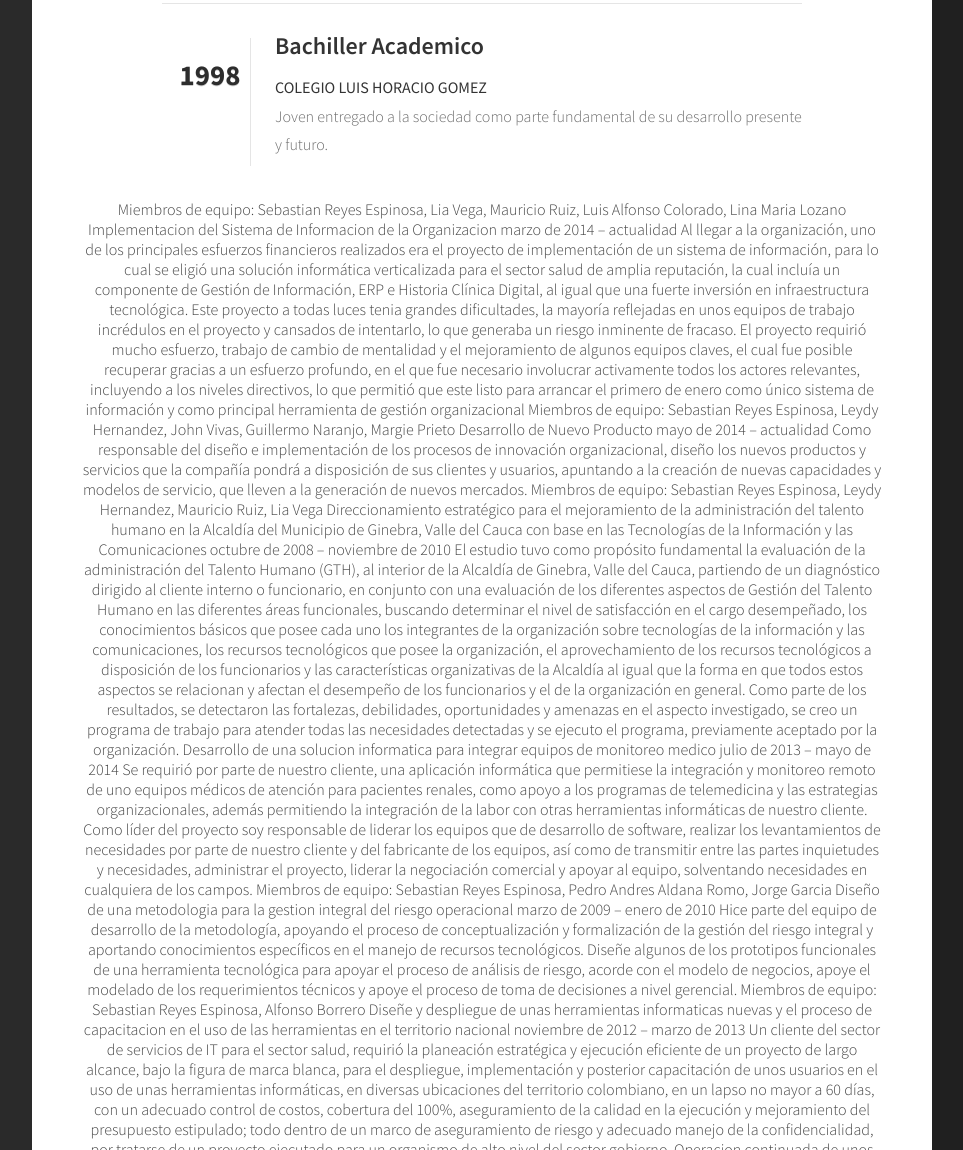
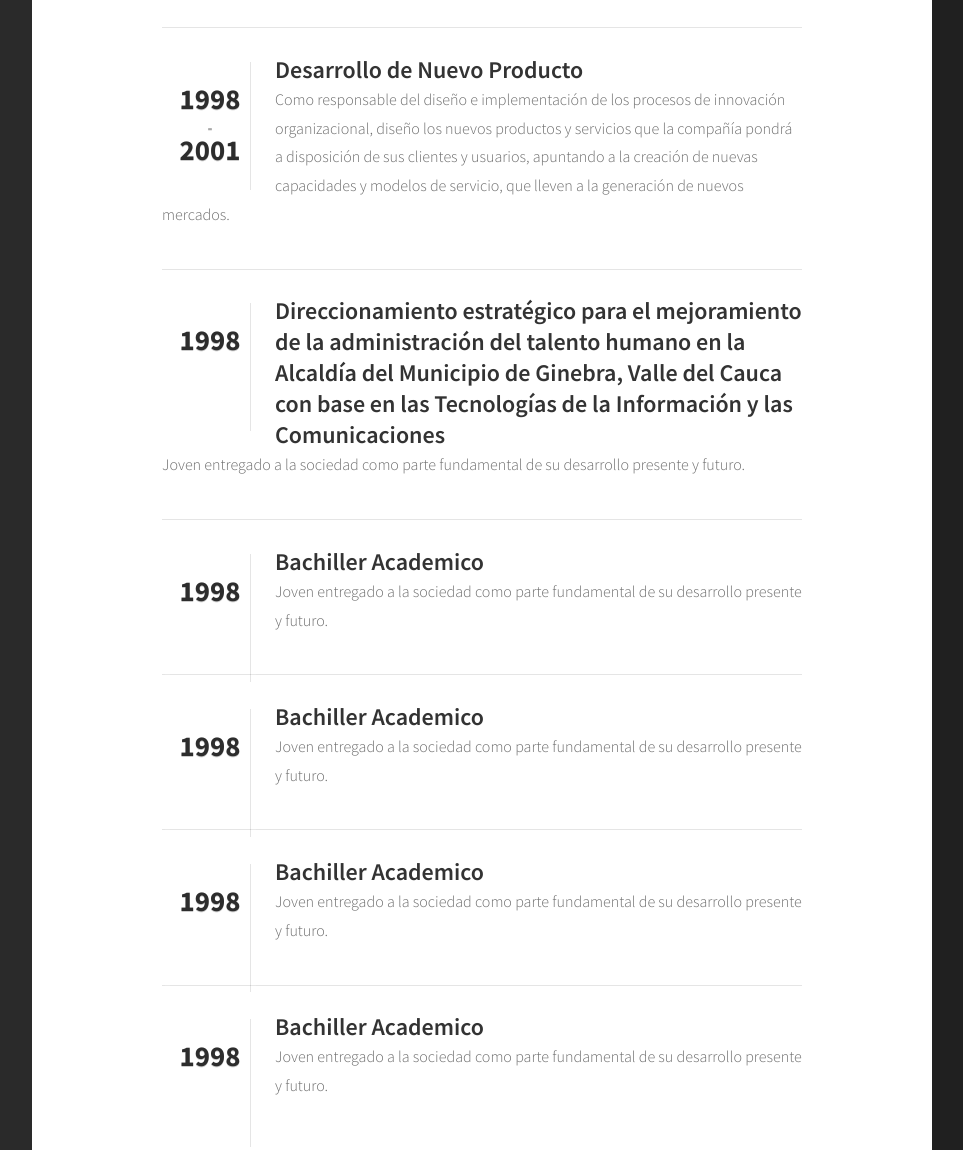
Before and after one commit to sebastian-code/web_portfolio, a plain HTML site: page pages/projects.html in a window 1280 px wide. Shown: the part 843-1993 px from the top of the page, without its empty margins (308-1271 px from the left). Drawn offline with Linux system fonts and the light colour scheme.

Commit message:
Se actualiza informacion de la pagina de proyectos

```diff
--- a/pages/projects.html
+++ b/pages/projects.html
@@ -53,65 +53,44 @@ Version 1.2.34
 				</li>
 				<li>
 					<p class="date"><b>1998</b> - <b>2001</b></p>
-					<h2>Profesional en Administracion</h2>
-					<h3>Escuela Naval Almirante Padilla - Armada Nacional</h3>
-					<p>Profesional universitario en ciencias administrativas, enfocado en la gestion de recursos organizacionales claves y la planeacion estrategica en areas multidisciplinarias.</p>
+					<h2>Implementacion del Sistema de Informacion de la Organizacion</h2>
+					<p>Al llegar a la organización, uno de los principales esfuerzos financieros realizados era el proyecto de implementación de un sistema de información, para lo cual se eligió una solución informática verticalizada para el sector salud de amplia reputación, la cual incluía un componente de Gestión de Información, ERP e Historia Clínica Digital, al igual que una fuerte inversión en infraestructura tecnológica.</p>
+					<p>Este proyecto a todas luces tenia grandes dificultades, la mayoría reflejadas en unos equipos de trabajo incrédulos en el proyecto y cansados de intentarlo, lo que generaba un riesgo inminente de fracaso. El proyecto requirió mucho esfuerzo, trabajo de cambio de mentalidad y el mejoramiento de algunos equipos claves, el cual fue posible recuperar gracias a un esfuerzo profundo, en el que fue necesario involucrar activamente todos los actores relevantes, incluyendo a los niveles directivos, lo que permitió que este listo para arrancar el primero de enero como único sistema de información y como principal herramienta de gestión organizacional</p>
 				</li>
 				<li>
 					<p class="date"><b>1998</b> - <b>2001</b></p>
-					<h2>Oficial Naval en el grado de Teniente de Coberbeta</h2>
-					<h3>Escuela Naval Almirante Padilla - Armada Nacional</h3>
-					<p>Profesional en ciencias militares con entrenamiento de excelencia a nivel fisico, tecnico, tactico y etico, enfocado en la obtencion de resultados, el liderazgo de equipos, el trabajo bajo presion y el desempeño de en entornos adversos.</p>
+					<h2>Desarrollo de Nuevo Producto</h2>
+					<p>Como responsable del diseño e implementación de los procesos de innovación organizacional, diseño los nuevos productos y servicios que la compañía pondrá a disposición de sus clientes y usuarios, apuntando a la creación de nuevas capacidades y modelos de servicio, que lleven a la generación de nuevos mercados.</p>
+				</li>
+				<li>
+					<p class="date"><b>1998</b></p>
+					<h2>Direccionamiento estratégico para el mejoramiento de la administración del talento humano en la Alcaldía del Municipio de Ginebra, Valle del Cauca con base en las Tecnologías de la Información y las Comunicaciones</h2>
+					<p>Joven entregado a la sociedad como parte fundamental de su desarrollo presente y futuro.</p>
 				</li>
 				<li>
 					<p class="date"><b>1998</b></p>
 					<h2>Bachiller Academico</h2>
-					<h3>Colegio Luis Horacio Gomez</h3>
+					<p>Joven entregado a la sociedad como parte fundamental de su desarrollo presente y futuro.</p>
+				</li>
+				<li>
+					<p class="date"><b>1998</b></p>
+					<h2>Bachiller Academico</h2>
+					<p>Joven entregado a la sociedad como parte fundamental de su desarrollo presente y futuro.</p>
+				</li>
+				<li>
+					<p class="date"><b>1998</b></p>
+					<h2>Bachiller Academico</h2>
+					<p>Joven entregado a la sociedad como parte fundamental de su desarrollo presente y futuro.</p>
+				</li>
+				<li>
+					<p class="date"><b>1998</b></p>
+					<h2>Bachiller Academico</h2>
 					<p>Joven entregado a la sociedad como parte fundamental de su desarrollo presente y futuro.</p>
 				</li>
 			</ul>
 			<div>
 
 
-
-
-
-				Miembros de equipo:
-
-				        Sebastian Reyes Espinosa,
-				        Lia Vega,
-				        Mauricio Ruiz,
-				        Luis Alfonso Colorado,
-				        Lina Maria Lozano
-
-				Implementacion del Sistema de Informacion de la Organizacion
-				marzo de 2014 – actualidad
-
-				Al llegar a la organización, uno de los principales esfuerzos financieros realizados era el proyecto de implementación de un sistema de información, para lo cual se eligió una solución informática verticalizada para el sector salud de amplia reputación, la cual incluía un componente de Gestión de Información, ERP e Historia Clínica Digital, al igual que una fuerte inversión en infraestructura tecnológica.
-
-				Este proyecto a todas luces tenia grandes dificultades, la mayoría reflejadas en unos equipos de trabajo incrédulos en el proyecto y cansados de intentarlo, lo que generaba un riesgo inminente de fracaso. El proyecto requirió mucho esfuerzo, trabajo de cambio de mentalidad y el mejoramiento de algunos equipos claves, el cual fue posible recuperar gracias a un esfuerzo profundo, en el que fue necesario involucrar activamente todos los actores relevantes, incluyendo a los niveles directivos, lo que permitió que este listo para arrancar el primero de enero como único sistema de información y como principal herramienta de gestión organizacional
-
-				Miembros de equipo:
-
-				        Sebastian Reyes Espinosa,
-				        Leydy Hernandez,
-				        John Vivas,
-				        Guillermo Naranjo,
-				        Margie Prieto
-
-				Desarrollo de Nuevo Producto
-				mayo de 2014 – actualidad
-
-				Como responsable del diseño e implementación de los procesos de innovación organizacional, diseño los nuevos productos y servicios que la compañía pondrá a disposición de sus clientes y usuarios, apuntando a la creación de nuevas capacidades y modelos de servicio, que lleven a la generación de nuevos mercados.
-
-				Miembros de equipo:
-
-				        Sebastian Reyes Espinosa,
-				        Leydy Hernandez,
-				        Mauricio Ruiz,
-				        Lia Vega
-
-				Direccionamiento estratégico para el mejoramiento de la administración del talento humano en la Alcaldía del Municipio de Ginebra, Valle del Cauca con base en las Tecnologías de la Información y las Comunicaciones
 				octubre de 2008 – noviembre de 2010
 
 				El estudio tuvo como propósito fundamental la evaluación de la administración del Talento Humano (GTH), al interior de la Alcaldía de Ginebra, Valle del Cauca, partiendo de un diagnóstico dirigido al cliente interno o funcionario, en conjunto con una evaluación de los diferentes aspectos de Gestión del Talento Humano en las diferentes áreas funcionales, buscando determinar el nivel de satisfacción en el cargo desempeñado, los conocimientos básicos que posee cada uno los integrantes de la organización sobre tecnologías de la información y las comunicaciones, los recursos tecnológicos que posee la organización, el aprovechamiento de los recursos tecnológicos a disposición de los funcionarios y las características organizativas de la Alcaldía al igual que la forma en que todos estos aspectos se relacionan y afectan el desempeño de los funcionarios y el de la organización en general. Como parte de los resultados, se detectaron las fortalezas, debilidades, oportunidades y amenazas en el aspecto investigado, se creo un programa de trabajo para atender todas las necesidades detectadas y se ejecuto el programa, previamente aceptado por la organización.
```
